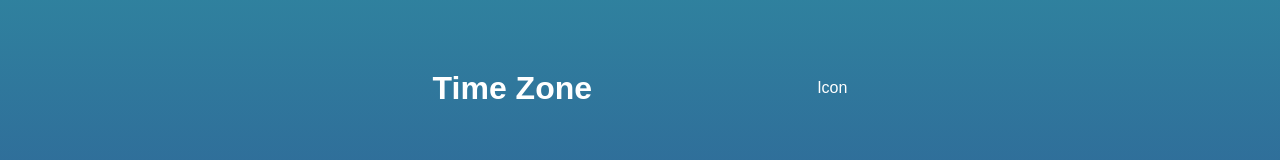
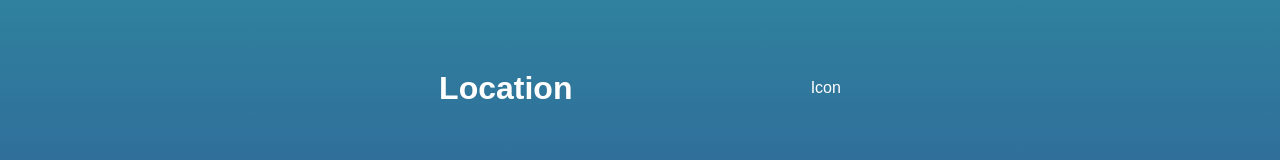
Before and after one commit to cglorious/weather-app, a plain HTML site: page index.html in a window 1280 px wide. Shown: the part 192-352 px from the top of the page. Drawn offline with Linux system fonts and the light colour scheme.

Commit message:
changed location text

```diff
--- a/index.html
+++ b/index.html
@@ -8,7 +8,7 @@
   <body>
 
     <div class="location">
-      <h1 class="location-timezone">Time Zone</h1>
+      <h1 class="location-timezone">Location</h1>
       <p>Icon</p>
     </div>
     <div class="temperature">
```
